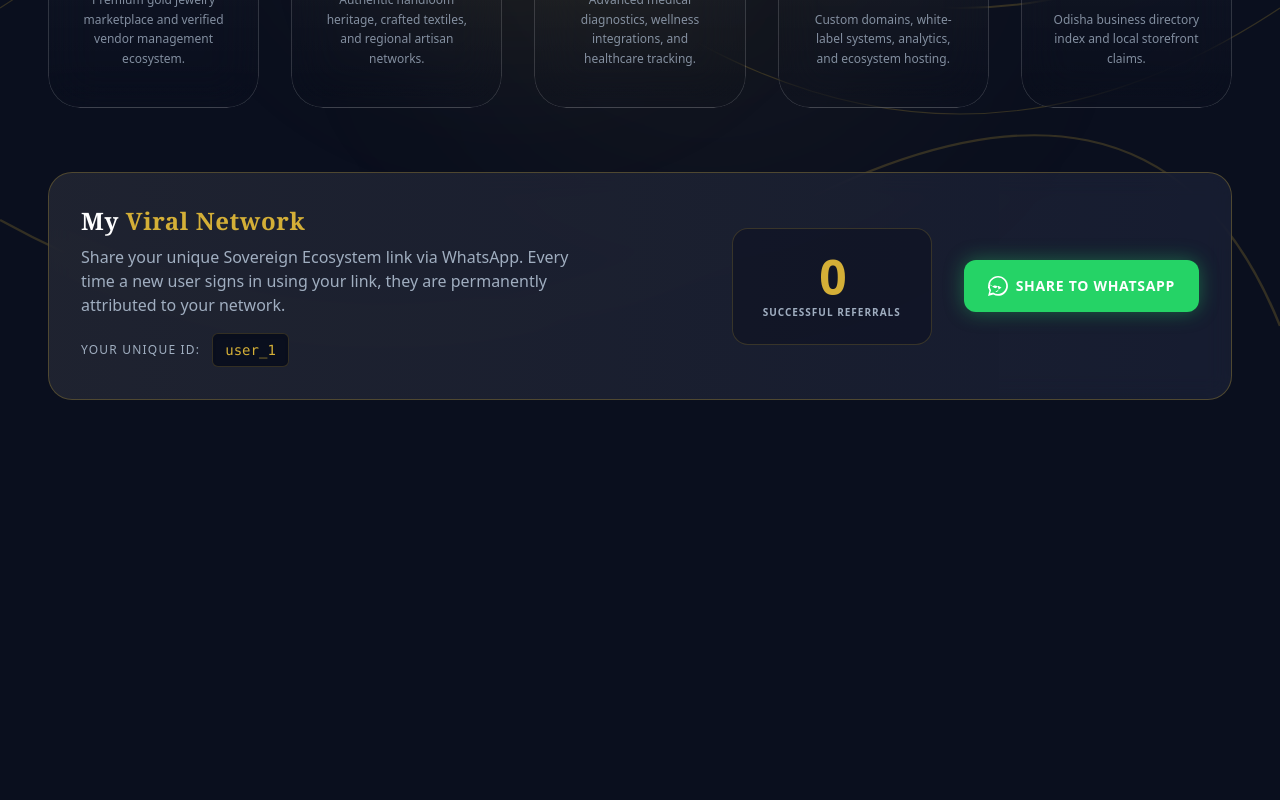
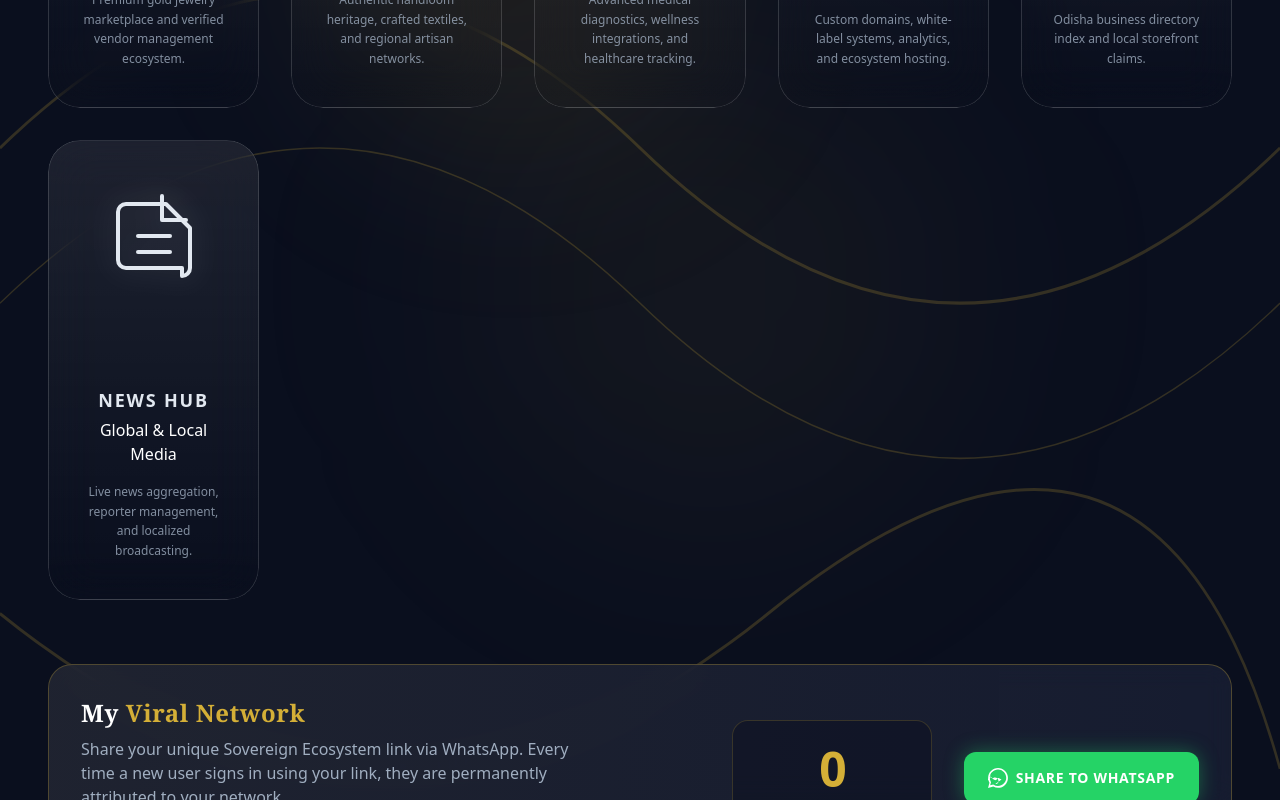
Before and after one commit to odishamedical/sd-auth-center, a Next.js app: page /launcher in a window 1280 px wide. Shown: the part 628-1428 px from the top of the page. Before the commit the page ends 1060 px from the top, so only its background shows below. Built offline with nearby package versions, Linux system fonts and the light colour scheme; no server answers; the database is empty; sample sign-in values are in the browser's storage.

Commit message:
fix: add News Hub to launcher and implement role-based redirection for standard users

```diff
--- a/src/app/launcher/page.tsx
+++ b/src/app/launcher/page.tsx
@@ -173,6 +173,21 @@ export default function Launcher() {
         </svg>
       ),
       url: `https://sd-directory.vercel.app${getSsoParams()}`,
+    },
+    {
+      id: 'news',
+      name: 'NEWS HUB',
+      tagline: 'Global & Local Media',
+      desc: 'Live news aggregation, reporter management, and localized broadcasting.',
+      icon: (
+        <svg className="w-24 h-24 drop-shadow-[0_0_15px_rgba(255,255,255,0.2)]" viewBox="0 0 24 24" fill="none" stroke="#E2E8F0" strokeWidth="1" strokeLinecap="round" strokeLinejoin="round">
+          <path d="M19 20H5a2 2 0 0 1-2-2V6a2 2 0 0 1 2-2h10l6 6v10a2 2 0 0 1-2 2Z" />
+          <path d="M14 2v6h6" />
+          <path d="M8 12h8" />
+          <path d="M8 16h8" />
+        </svg>
+      ),
+      url: `https://sd-news-hub.vercel.app${getSsoParams()}`,
     }
   ];
 
--- a/src/app/page.tsx
+++ b/src/app/page.tsx
@@ -13,13 +13,18 @@ export default function Login() {
   const [loading, setLoading] = useState(false);
   const [errorMsg, setErrorMsg] = useState<string | null>(null);
 
-  // 0. Capture Referral Code from URL
+  // 0. Capture Referral Code and Redirect URI from URL
   useEffect(() => {
     if (typeof window !== "undefined") {
       const params = new URLSearchParams(window.location.search);
       const ref = params.get("ref");
+      const redirectUri = params.get("redirect_uri");
+
       if (ref) {
         localStorage.setItem("sd_pending_referral", ref);
+      }
+      if (redirectUri) {
+        localStorage.setItem("sd_pending_redirect", redirectUri);
       }
     }
   }, []);
@@ -46,8 +51,22 @@ export default function Login() {
       localStorage.setItem("sd_current_user_role", userRole);
       localStorage.setItem("sd_current_user_uid", user.uid);
 
-      // Instant push to Launcher E.g. zero delay
-      router.push('/launcher');
+      // Role-Based Routing
+      const pendingRedirect = localStorage.getItem("sd_pending_redirect");
+      if (userRole === "super_admin") {
+        router.push('/launcher');
+      } else if (pendingRedirect) {
+        const token = "sd_user_sso_token";
+        const redirectUrl = new URL(pendingRedirect);
+        redirectUrl.searchParams.set("sso_email", user.email || "");
+        redirectUrl.searchParams.set("sso_name", finalName);
+        redirectUrl.searchParams.set("sso_avatar", finalAvatar);
+        redirectUrl.searchParams.set("sso_role", userRole);
+        redirectUrl.searchParams.set("token", token);
+        window.location.href = redirectUrl.toString();
+      } else {
+        router.push('/launcher');
+      }
 
       // Background Firestore Check/Update
       try {
@@ -91,10 +110,19 @@ export default function Login() {
     e.preventDefault();
     setLoading(true); setErrorMsg(null);
     setTimeout(() => {
+      const role = email.includes("admin") ? "super_admin" : "user";
       localStorage.setItem("sd_current_user_email", email);
       localStorage.setItem("sd_current_user_name", email.split("@")[0]);
-      localStorage.setItem("sd_current_user_role", email.includes("admin") ? "super_admin" : "user");
-      router.push('/launcher');
+      localStorage.setItem("sd_current_user_role", role);
+
+      const pendingRedirect = localStorage.getItem("sd_pending_redirect");
+      if (role === "super_admin") {
+        router.push('/launcher');
+      } else if (pendingRedirect) {
+        window.location.href = `${pendingRedirect}?token=sd_user_sso_token&sso_email=${email}&sso_role=${role}`;
+      } else {
+        router.push('/launcher');
+      }
     }, 1500);
   };
 
```
